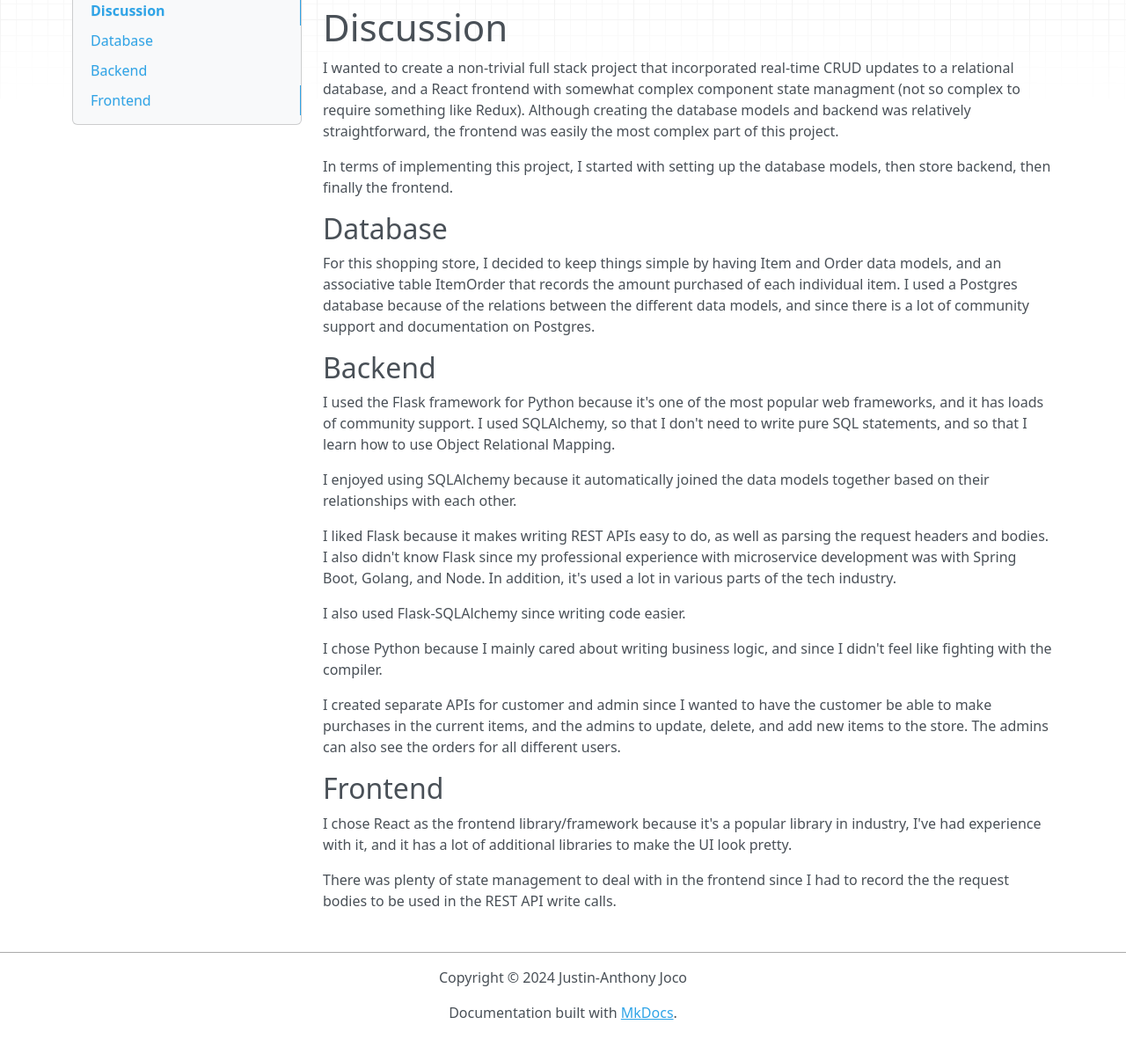
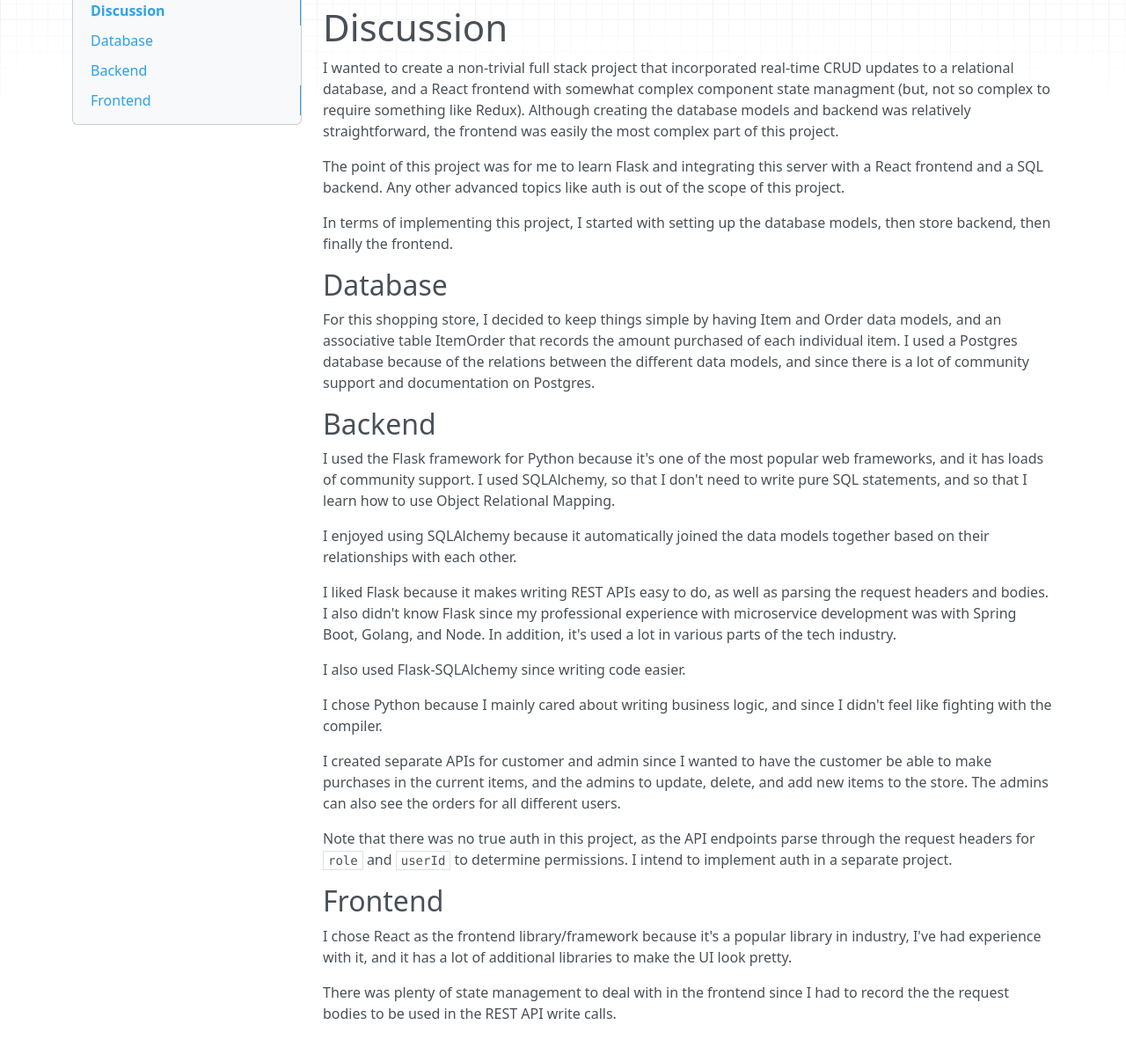
Before and after one commit to justinjoco/shopping-store-details, an MkDocs documentation site: the page built from docs/index.md, in a window 1280 px wide and 1400 px high, scrolled down 641 px. Shown: the part 194-1392 px from the top of the window at 88% size. Built offline with MkDocs 1.6.1, drawn with Linux system fonts in a browser that asks for light colours; nearby versions of some CDN libraries.

Commit message:
adds more discussion details

```diff
--- a/docs/index.md
+++ b/docs/index.md
@@ -8,7 +8,9 @@
 <iframe src="https://drive.google.com/file/d/1FhlwfybegzviEDT2KA5yS1lVR6M5gCAu/preview" width="900" height="480" allow="fullscreen"></iframe>
 
 # Discussion
-I wanted to create a non-trivial full stack project that incorporated real-time CRUD updates to a relational database, and a React frontend with somewhat complex component state managment (not so complex to require something like Redux). Although creating the database models and backend was relatively straightforward, the frontend was easily the most complex part of this project.
+I wanted to create a non-trivial full stack project that incorporated real-time CRUD updates to a relational database, and a React frontend with somewhat complex component state managment (but, not so complex to require something like Redux). Although creating the database models and backend was relatively straightforward, the frontend was easily the most complex part of this project.
+
+The point of this project was for me to learn Flask and integrating this server with a React frontend and a SQL backend. Any other advanced topics like auth is out of the scope of this project.
 
 In terms of implementing this project, I started with setting up the database models, then store backend, then finally the frontend.
 
@@ -28,6 +30,8 @@
 
 I created separate APIs for customer and admin since I wanted to have the customer be able to make purchases in the current items, and the admins to update, delete, and add new items to the store. The admins can also see the orders for all different users.
 
+Note that there was no true auth in this project, as the API endpoints parse through the request headers for `role` and `userId` to determine permissions. I intend to implement auth in a separate project.
+
 ## Frontend
 I chose React as the frontend library/framework because it's a popular library in industry, I've had experience with it, and it has a lot of additional libraries to make the UI look pretty.
 
```
